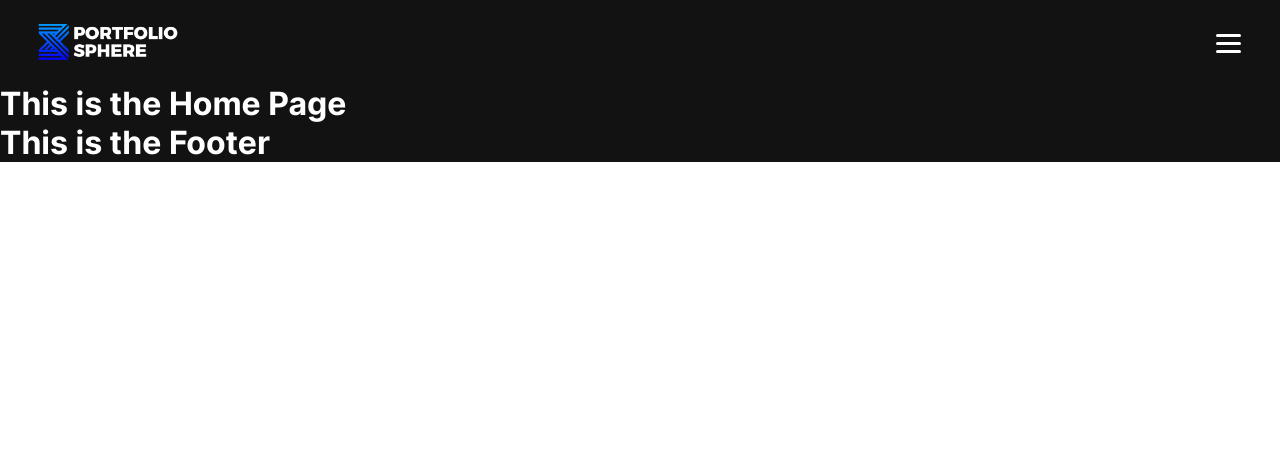
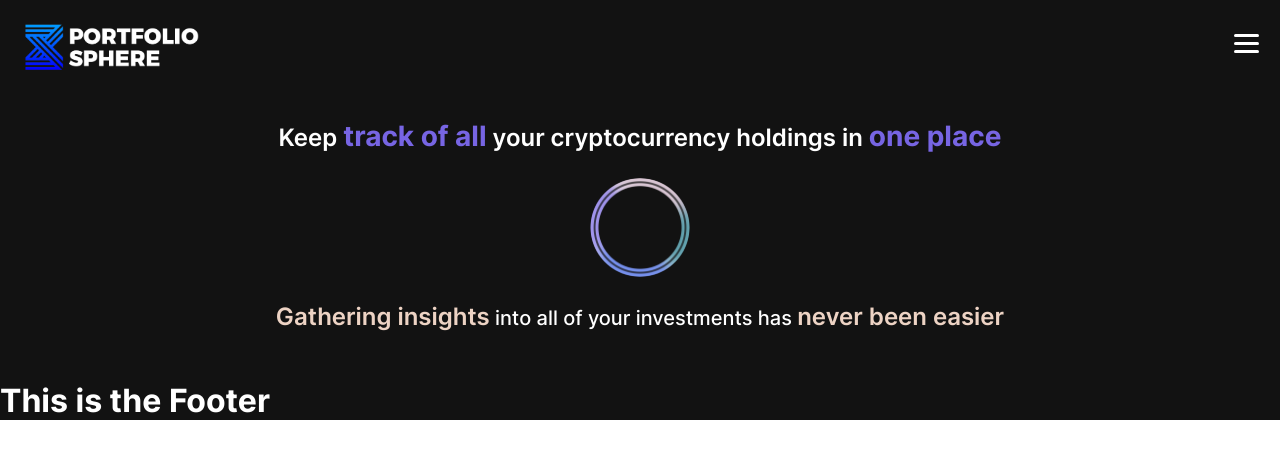
Before and after one commit to TristanJgn/portfolio-sphere, a React (Create React App) app: page / in a window 1280 px wide. Shown: the top 458 px of the page. Built offline with nearby package versions, Linux system fonts and the light colour scheme.

Commit message:
adds adjustments to spacing

```diff
--- a/src/Components/HamburgerMenu/HamburgerMenu.scss
+++ b/src/Components/HamburgerMenu/HamburgerMenu.scss
@@ -7,6 +7,7 @@
   flex-direction: column;
   cursor: pointer;
   padding: 0.625rem 0.9375rem;
+  margin-right: -1.1rem;
 
   &__line {
     width: 1.5625rem;
--- a/src/Components/Header/Header.scss
+++ b/src/Components/Header/Header.scss
@@ -11,8 +11,5 @@
 
     &__logo {
         width: 175px;
-        height: 60px;
-        object-fit: cover;
-        margin-left: -0.5rem;
     }
 }
--- a/src/Pages/Home/Home.js
+++ b/src/Pages/Home/Home.js
@@ -1,9 +1,10 @@
+import Hero from "../../Components/Hero/Hero";
 import "./Home.scss";
 
 function Home() {
   return (
     <main className="home-page">
-      <h1>This is the Home Page</h1>
+      <Hero />
     </main>
   );
 }
```
Also changed, not shown: src/Pages/Home/Home.scss (line endings or trailing spaces), src/assets/images/Portfolio-Sphere-Logo.png.
